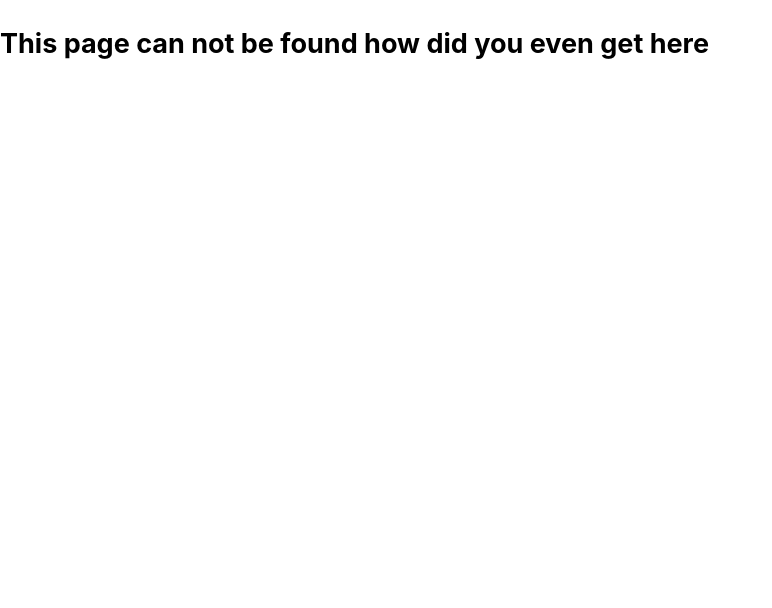
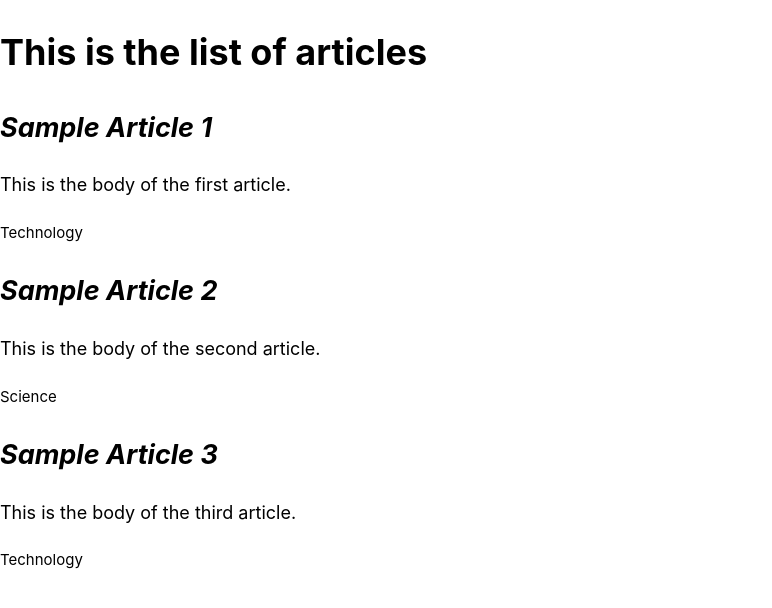
Before and after one commit to M-E-J-O-R/nextjs-blog, a Next.js app: page /articles in a window 1280 px wide. Before the commit this address had no page. Shown: the top 608 px of the page, without its empty margins (0-772 px from the left). Built offline with nearby package versions, Linux system fonts and the light colour scheme; data requests are answered from the project's data file.

Commit message:
learnt about the getServerSideProps

```diff
--- a/db.json
+++ b/db.json
@@ -2,7 +2,7 @@
   "product": [
     {
       "id": 1,
-      "price": 110.00,
+      "price": 100.00,
       "name": "Product 1",
       "body": "Description of Product 1"
     },
@@ -18,5 +18,25 @@
       "name": "Product 3",
       "body": "Description of Product 3"
     }
+  ],
+   "articles": [
+    {
+      "id": 1,
+      "title": "Sample Article 1",
+      "body": "This is the body of the first article.",
+      "category": "Technology"
+    },
+    {
+      "id": 2,
+      "title": "Sample Article 2",
+      "body": "This is the body of the second article.",
+      "category": "Science"
+    },
+    {
+      "id": 3,
+      "title": "Sample Article 3",
+      "body": "This is the body of the third article.",
+      "category": "Technology"
+    }
   ]
 }
--- /dev/null
+++ b/pages/articles/index.js
@@ -0,0 +1,29 @@
+const ArticleList = ({ articles }) => {
+    return (
+        <main>
+            <h1>This is the list of articles</h1>
+            {articles.map((article) => {
+                return <div key={article.id}>
+                    <h2><i>{article.title} </i></h2>
+                    <p>{article.body}</p>
+                    <p> <small>{article.category}</small></p>
+
+                </div>;
+            })}
+
+        </main>
+    );
+};
+
+export default ArticleList;
+
+export async function getServerSideProps() {
+    const response = await fetch('http://localhost:4000/articles');
+    const data = await response.json();
+    return {
+        props: {
+            articles: data
+        }
+    };
+
+}
```
Also changed, not shown: pages/articles/[category].js (added, +33 -0 lines).
